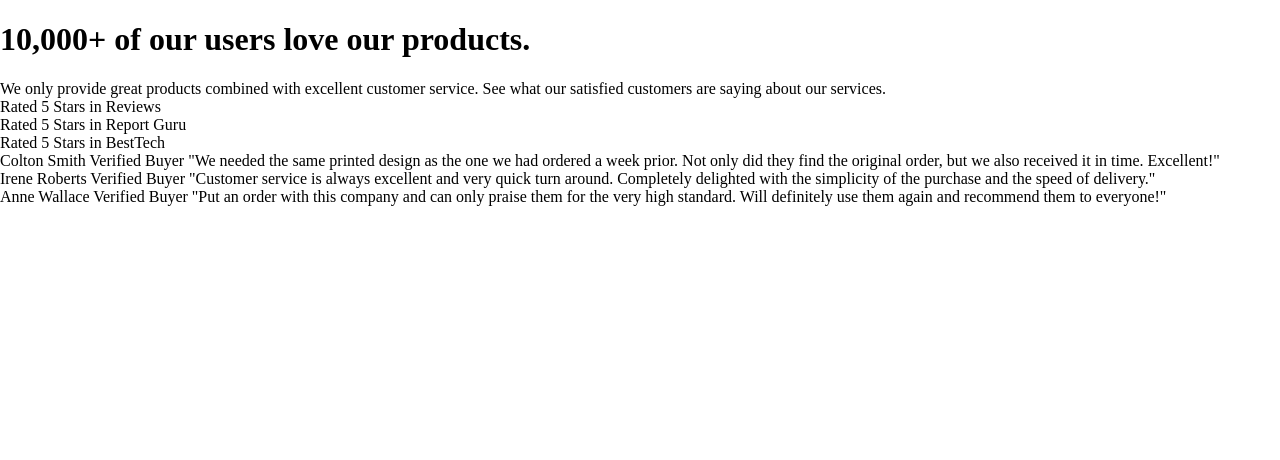
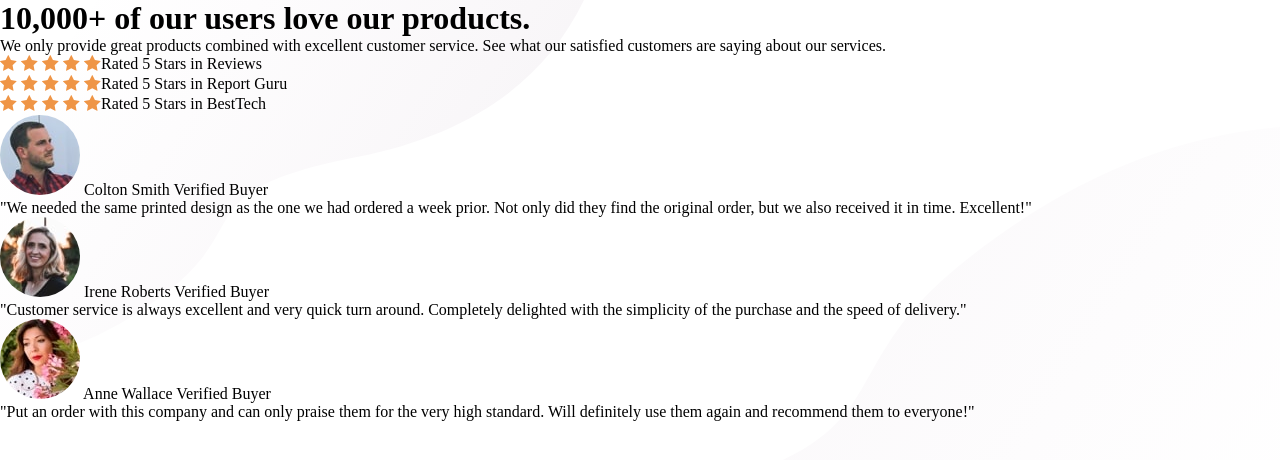
Before and after one commit to Mr-Egg4190/social-proof-section, a plain HTML site: page index.html in a window 1280 px wide. Drawn offline with Linux system fonts and the light colour scheme.

Commit message:
add images

```diff
--- a/index.html
+++ b/index.html
@@ -25,35 +25,80 @@
 
         <div id="ratingContainer">
 
-          <div class="rating">Rated 5 Stars in Reviews</div>
+          <div class="rating">
+            <div class="stars">
+              <img src="images/icon-star.svg">
+              <img src="images/icon-star.svg">
+              <img src="images/icon-star.svg">
+              <img src="images/icon-star.svg">
+              <img src="images/icon-star.svg">
+            </div>
 
-          <div class="rating">Rated 5 Stars in Report Guru</div>
+            Rated 5 Stars in Reviews
+          </div>
 
-          <div class="rating">Rated 5 Stars in BestTech</div>
+          <div class="rating">
+            <div class="stars">
+              <img src="images/icon-star.svg">
+              <img src="images/icon-star.svg">
+              <img src="images/icon-star.svg">
+              <img src="images/icon-star.svg">
+              <img src="images/icon-star.svg">
+            </div>
 
+            Rated 5 Stars in Report Guru
+          </div>
+
+          <div class="rating">
+            <div class="stars">
+              <img src="images/icon-star.svg">
+              <img src="images/icon-star.svg">
+              <img src="images/icon-star.svg">
+              <img src="images/icon-star.svg">
+              <img src="images/icon-star.svg">
+            </div>
+
+            Rated 5 Stars in BestTech
           </div>
 
         </div>
+      </div>
 
       <div class="container"> <!--Buyer Reviews-->
+
         <div class="review">
+
+          <div class="buyer">
+            <img src="images/image-colton.jpg" class="profilePic" >
             Colton Smith
             Verified Buyer
+          </div>
+
           "We needed the same printed design as the one we had ordered a week prior.
           Not only did they find the original order, but we also received it in time.
           Excellent!"
         </div>
 
         <div class="review">
+
+          <div class="buyer">
+            <img src="images/image-irene.jpg" class="profilePic" >
             Irene Roberts
             Verified Buyer
+          </div>
+
           "Customer service is always excellent and very quick turn around. Completely
           delighted with the simplicity of the purchase and the speed of delivery."
         </div>
 
         <div class="review">
+
+          <div class="buyer">
+            <img src="images/image-anne.jpg" class="profilePic">
             Anne Wallace
             Verified Buyer
+          </div>
+
           "Put an order with this company and can only praise them for the very high
           standard. Will definitely use them again and recommend them to everyone!"
         </div>
--- a/style.css
+++ b/style.css
@@ -4,5 +4,21 @@ body {
 }
 
 #content {
+    width: 100vw;
+    height: 100vh;
+    background-image: url('images/bg-pattern-top-desktop.svg'), url('images/bg-pattern-bottom-desktop.svg');
+    background-position: top left, bottom right;
+    background-repeat: no-repeat;
+}
 
+h1 {
+    margin: 0;
 }
+
+.rating {
+    display: flex;
+}
+
+.profilePic {
+    border-radius: 100% ;
+}
```
Lines whose indentation alone changed are shown as unchanged.
